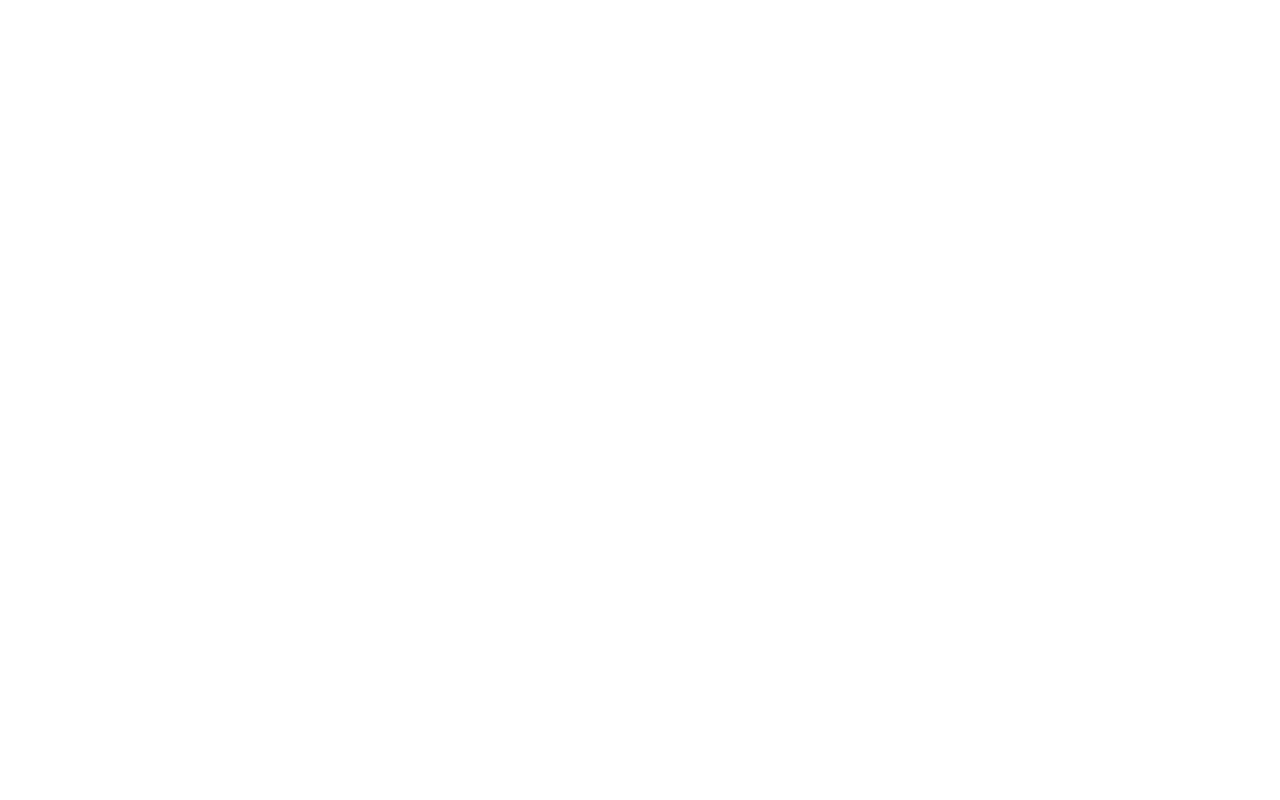
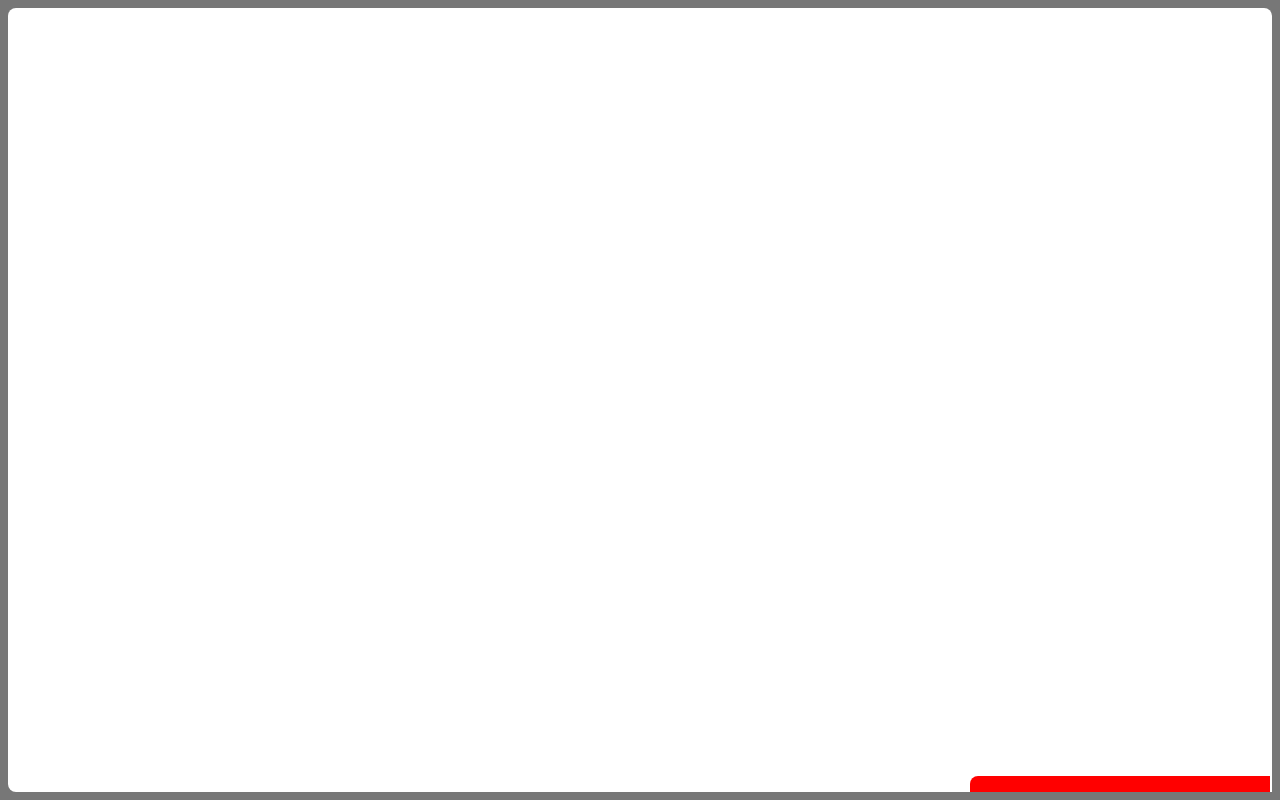
Before and after one commit to yinm/SinglePageWebApplications, a plain HTML site: page ch1/spa.html in a window 1280 px wide. Drawn offline with Linux system fonts and the light colour scheme.

Commit message:
Add styles

```diff
--- a/ch1/spa.html
+++ b/ch1/spa.html
@@ -2,10 +2,38 @@
 <html lang="en">
 <head>
   <title>SPA</title>
-  <style type="text/css"></style>
+  <style type="text/css">
+    body {
+      width: 100%;
+      height: 100%;
+      overflow: hidden;
+      background-color: #777;
+    }
+    #spa {
+      position: absolute;
+      top: 8px;
+      left: 8px;
+      bottom: 8px;
+      right: 8px;
+      border-radius: 8px 8px 0 8px;
+      background-color: #fff;
+    }
+    .spa-slider {
+      position: absolute;
+      bottom: 0;
+      right: 2px;
+      width: 300px;
+      height: 16px;
+      cursor: pointer;
+      border-radius: 8px 0 0 0;
+      background-color: #f00;
+    }
+  </style>
   <script type="text/javascript"></script>
 </head>
 <body>
-  <div id="spa"></div>
+  <div id="spa">
+    <div class="spa-slider"></div>
+  </div>
 </body>
 </html>
```
